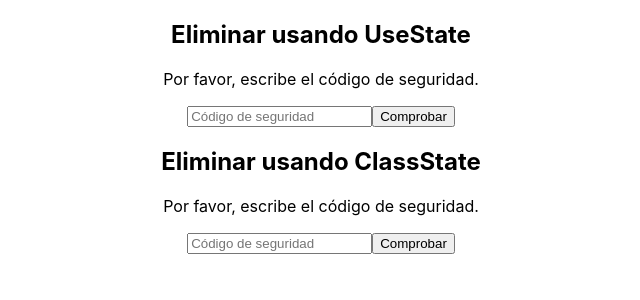
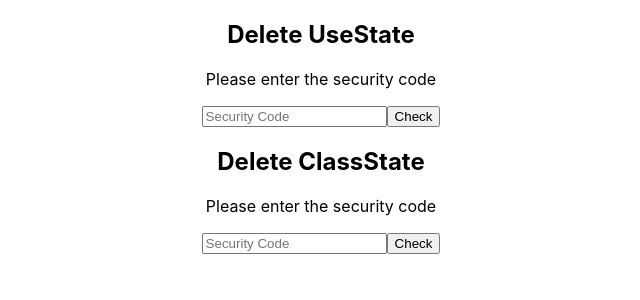
Before and after one commit to Serbeld/State-handling-with-React-JS, a React (Create React App) app in the folder state-handling-with-react/: page / in a window 1280 px wide. Shown: the top 300 px of the page, without its empty margins (319-959 px from the left). Built offline with nearby package versions, Linux system fonts and the light colour scheme.

Commit message:
Lifecycle methods in React.Component

```diff
--- a/state-handling-with-react/src/ClassState/index.js
+++ b/state-handling-with-react/src/ClassState/index.js
@@ -1,30 +1,60 @@
 import React from 'react'
+import { Loading } from '../Loading'
 
 class ClassState extends React.Component {
     constructor(props) {
         super(props);
 
         this.state = {
-            error: false
+            error: false,
+            loading: false
         };
+    }
+
+    // UNSAFE_componentWillMount(){
+    //     console.log("componentWillMount")
+    // }
+
+    // componentDidMount(){
+    //     console.log("componentDidMount")
+    // }
+
+    componentDidUpdate(){
+
+        if (!!this.state.loading) {
+            setTimeout(() => {
+                console.log("Doing the validation");
+
+                this.setState({loading: false});
+
+                console.log("Finishing the validation");
+            }, 3000);
+        }
+
+        console.log("Updating...")
     }
 
     render() {
         return (
             <div>
-                <h2>Eliminar usando {this.props.name}</h2>
-                <p>
-                    Por favor, escribe el código de seguridad.
-                </p>
+                <h2>Delete {this.props.name}</h2>
+
+                <p>Please enter the security code</p>
+
                 {
                     this.state.error && (
-                        <p>Error: El código es incorrecto</p>
+                        <p>Error: Security code is incorrect</p>
                     )
                 }
-                <input placeholder='Código de seguridad' />
+                {
+                    this.state.loading && (
+                        < Loading />
+                    )
+                }
+                <input placeholder="Security Code" />
                 <button
-                    onClick={() => {this.setState({ error: !this.state.error })}}
-                >Comprobar</button>
+                    onClick={() => { this.setState({ loading: true }) }}
+                >Check</button>
             </div>
         );
     }
--- /dev/null
+++ b/state-handling-with-react/src/Loading/index.js
@@ -0,0 +1,18 @@
+import React from 'react'
+
+class Loading extends React.Component {
+
+    componentWillUnmount(){
+        console.log("componentWillUnmount")
+    }
+
+    render() {
+        return (
+            <div>
+                <p>Loading...</p>
+            </div>
+        );
+    }
+}
+
+export { Loading }
--- a/state-handling-with-react/src/UseState/index.js
+++ b/state-handling-with-react/src/UseState/index.js
@@ -1,24 +1,43 @@
 import React from 'react'
 
 function UseState({ name }) {
+    const [error, setError] = React.useState(false);
+    const [loading, setLoading] = React.useState(false);
 
-    const [error, setError] = React.useState(false);
+    React.useEffect(() => {
+        console.log("Starting the effect");
+
+        if (!!loading) {
+            setTimeout(() => {
+                console.log("Doing the validation");
+
+                setLoading(false);
+
+                console.log("Finishing the validation");
+            }, 3000);
+        }
+
+        console.log("Finishing the effect");
+    }, [loading]);
 
     return (
         <div>
-            <h2>Eliminar usando { name }</h2>
-            <p>
-                Por favor, escribe el código de seguridad.
-            </p>
-            {
-                error && (
-                    <p>Error: El código es incorrecto</p>
-                )
-            }
-            <input placeholder='Código de seguridad' />
+            <h2>Delete {name}</h2>
+
+            <p>Please enter the security code</p>
+
+            {error && (
+                <p>Error: Security code is incorrect</p>
+            )}
+            {loading && (
+                <p>Loading...</p>
+            )}
+
+            <input placeholder="Security Code" />
+
             <button
-                onClick={() => setError(prevState => !prevState)}
-            >Comprobar</button>
+                onClick={() => setLoading(true)}
+            >Check</button>
         </div>
     );
 }
```
